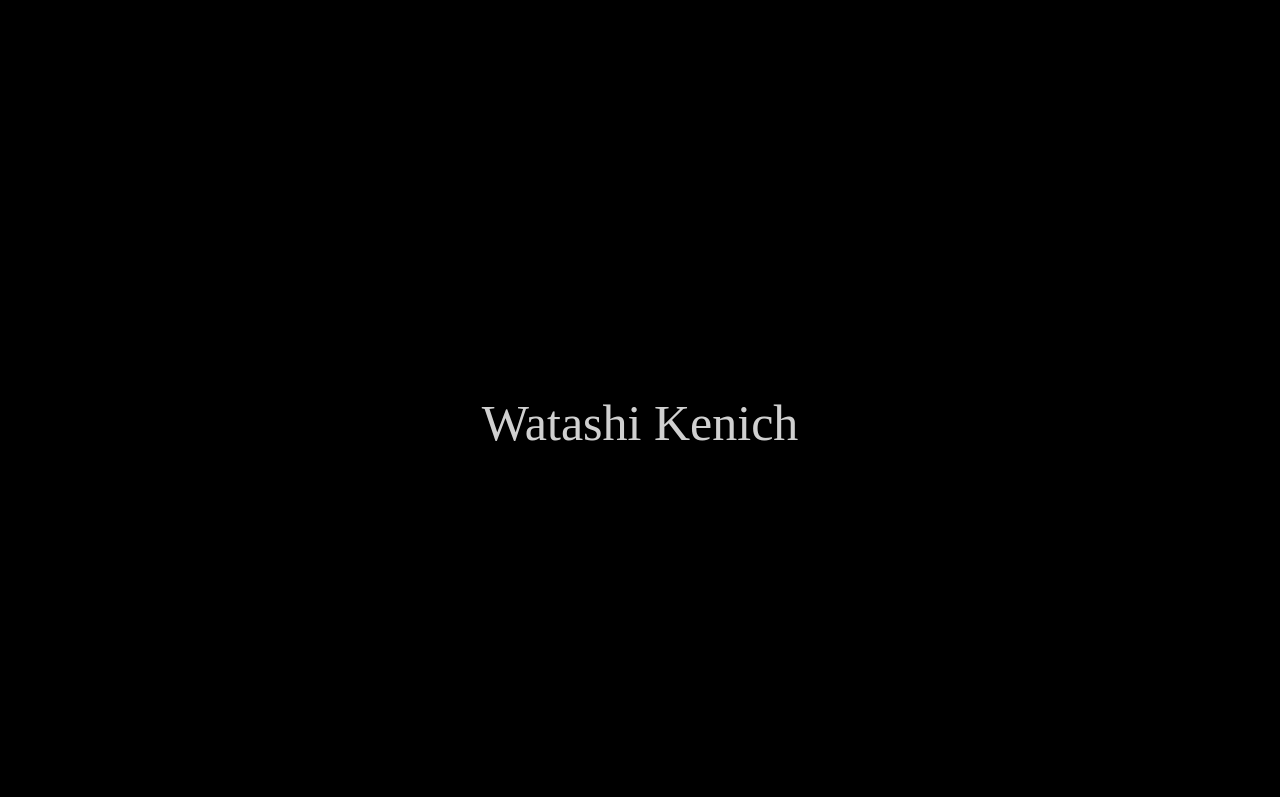
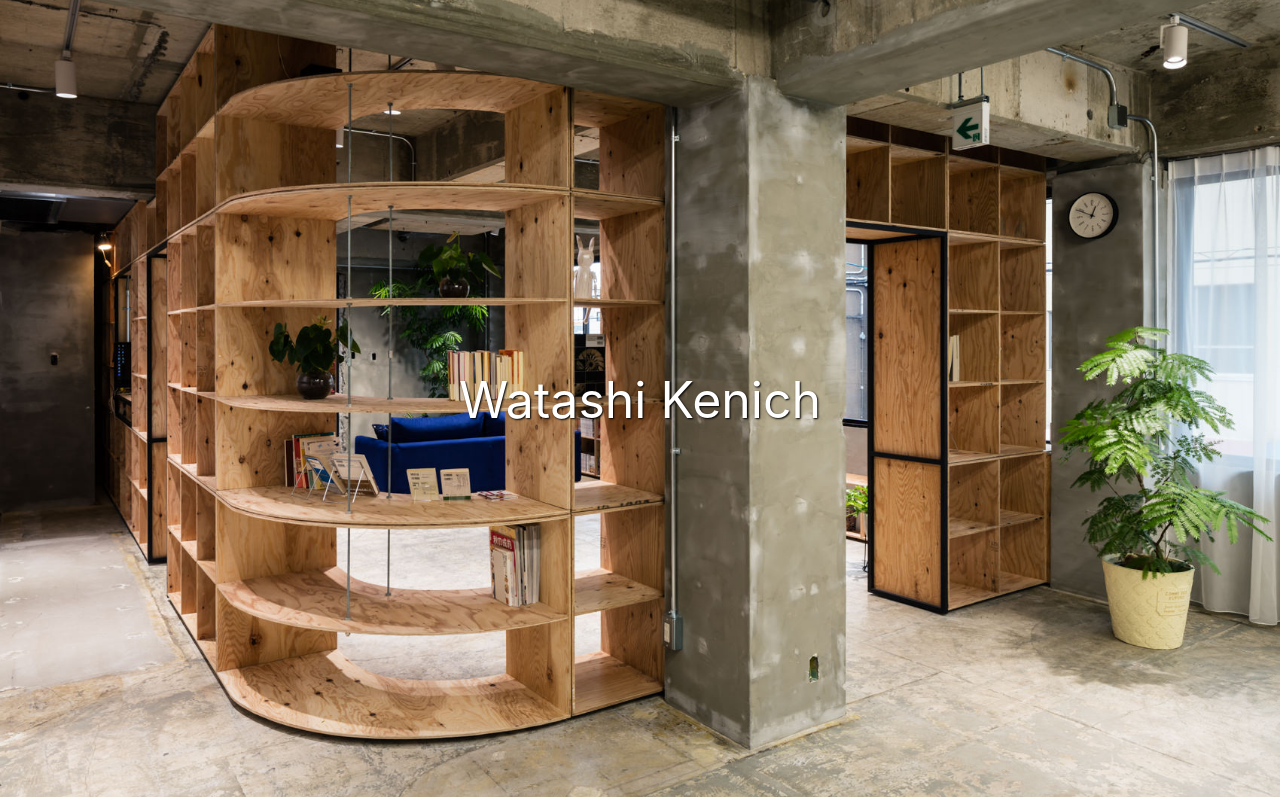
Before and after one commit to KitamuraTakashi/watashi, a plain HTML site: page docs/index.html in a window 1280 px wide. Shown: the top 797 px of the page. Drawn offline with nearby package versions, Linux system fonts and the light colour scheme; the site is published under a folder, as on GitHub Pages, so addresses that start at the root find nothing.

```diff
--- a/docs/index.html
+++ b/docs/index.html
@@ -5,10 +5,10 @@
   <title>渡司建築事務所</title>
   <link href="//fonts.googleapis.com/css?family=Lato" rel="stylesheet">
   <link href="//fonts.googleapis.com/earlyaccess/notosansjapanese.css" rel="stylesheet"/>
-  <link rel="stylesheet" href="/dist/css/bootstrap.min.css">
+  <link rel="stylesheet" href="dist/css/bootstrap.min.css">
   <link rel="stylesheet" type="text/css" href="//cdn.jsdelivr.net/npm/slick-carousel@1.8.1/slick/slick.css"/>
   <script src="//code.jquery.com/jquery-3.2.1.slim.min.js" integrity="sha384-KJ3o2DKtIkvYIK3UENzmM7KCkRr/rE9/Qpg6aAZGJwFDMVNA/GpGFF93hXpG5KkN" crossorigin="anonymous"></script>
-  <script src="/dist/js/bootstrap.min.js"></script>
+  <script src="dist/js/bootstrap.min.js"></script>
   <script type="text/javascript" src="//cdn.jsdelivr.net/npm/slick-carousel@1.8.1/slick/slick.min.js"></script>
   <meta name="viewport" content="width=device-width, initial-scale=1, shrink-to-fit=no">
   <meta name="description" content="渡司建築事務所">
@@ -118,8 +118,8 @@
       <div class="main-slider">
         <div class="item">
           <figure>
-            <div class="slide-image slide-media" style="background-image:url(/dist/images/kv-1.jpg);">
-              <img data-lazy="/dist/images/kv-1.jpg" class="image-entity"/>
+            <div class="slide-image slide-media" style="background-image:url(dist/images/kv-1.jpg);">
+              <img data-lazy="dist/images/kv-1.jpg" class="image-entity"/>
             </div>
             <figcaption class="caption">Watashi Kenich</figcaption>
           </figure>
@@ -127,16 +127,16 @@
         </div>
         <div class="item">
           <figure>
-            <div class="slide-image slide-media" style="background-image:url(/dist/images/kv-2.jpg);">
-              <img data-lazy="/dist/images/kv-2.jpg" class="image-entity"/>
+            <div class="slide-image slide-media" style="background-image:url(dist/images/kv-2.jpg);">
+              <img data-lazy="dist/images/kv-2.jpg" class="image-entity"/>
             </div>
             <figcaption class="caption">Watashi Kenich</figcaption>
           </figure>
         </div>
         <div class="item">
           <figure>
-            <div class="slide-image slide-media" style="background-image:url(/dist/images/kv-3.jpg);">
-              <img data-lazy="/dist/images/kv-3.jpg" class="image-entity"/>
+            <div class="slide-image slide-media" style="background-image:url(dist/images/kv-3.jpg);">
+              <img data-lazy="dist/images/kv-3.jpg" class="image-entity"/>
             </div>
             <figcaption class="caption">Watashi Kenich</figcaption>
           </figure>
```
